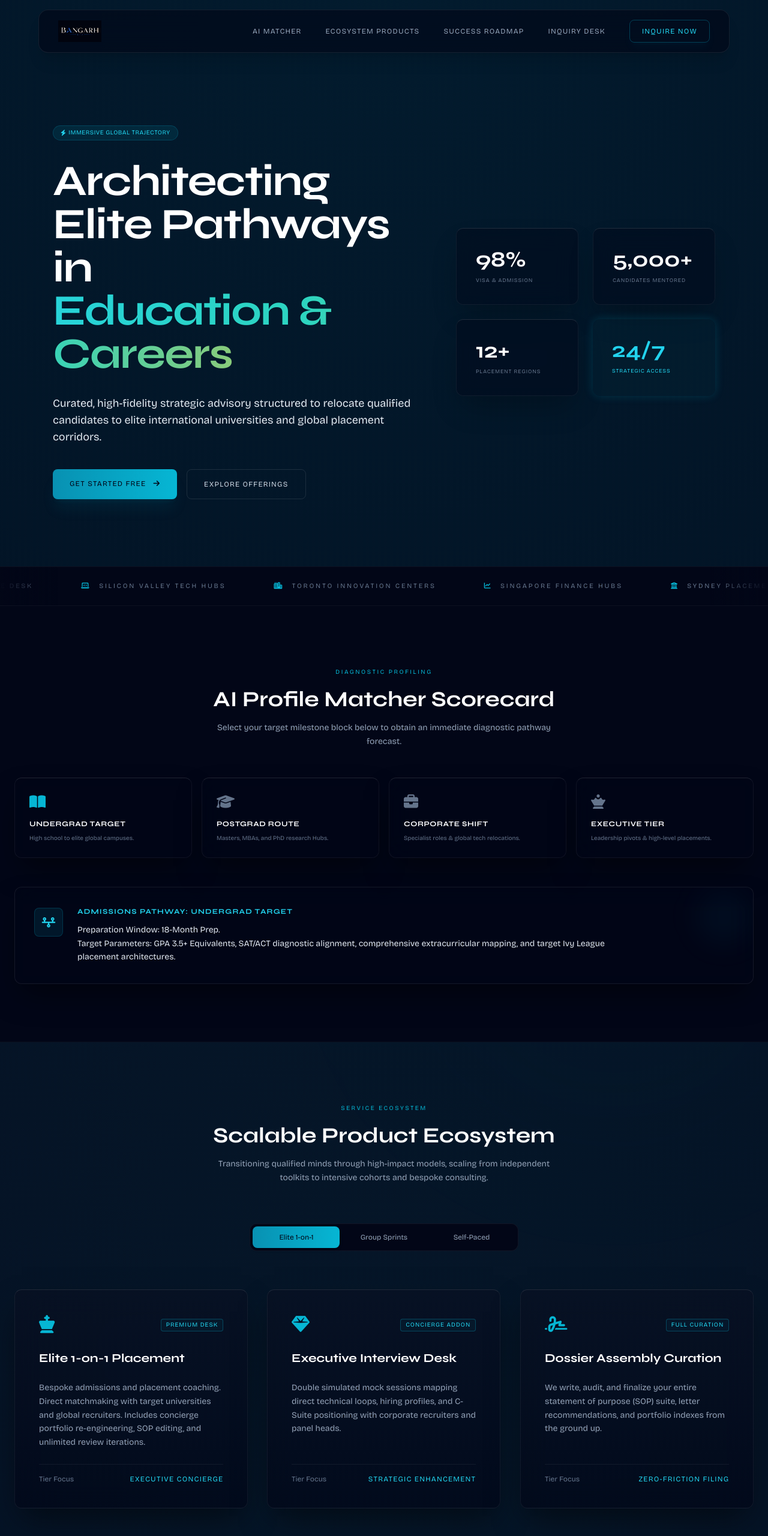
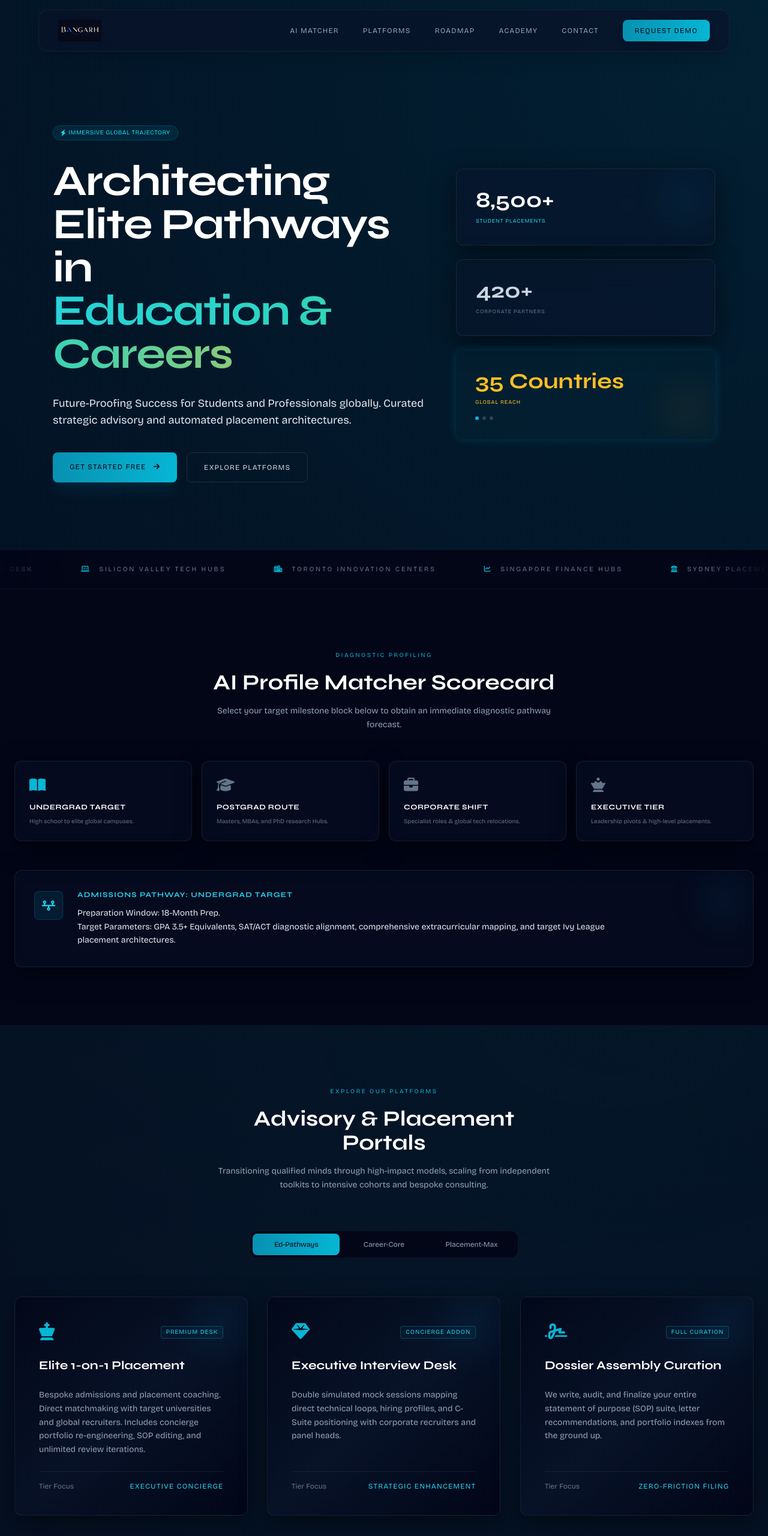
Before and after one commit to Hussain-45/Bangarh, a plain HTML site: page public/index.html in a window 1280 px wide. Shown: the top 2560 px of the page at 60% size. Drawn offline with nearby package versions, Linux system fonts and the light colour scheme; animation ran at ten frames a second.

Commit message:
Align platform layout, mesh glow elements, and asymmetric metric panels with image_707bc1.jpg

```diff
--- a/public/index.html
+++ b/public/index.html
@@ -65,25 +65,28 @@
       background: #06b6d4;
     }
 
-    /* Cinematic Radial Canvas Glow Spots with Center Ambient Light Ring */
+    /* Luminous Mesh Glow spots (As seen in image_707bc1.jpg) */
     .glow-canvas-top {
-      background: radial-gradient(circle at 50% 0%, rgba(6, 182, 212, 0.12) 0%, transparent 60%),
+      background: radial-gradient(circle at top right, rgba(6, 182, 212, 0.15), transparent 50%),
                   radial-gradient(circle at center, rgba(6, 182, 212, 0.07), transparent 65%);
     }
     .glow-canvas-bottom {
       background: radial-gradient(circle at 50% 100%, rgba(245, 158, 11, 0.06) 0%, transparent 60%);
     }
 
-    /* High-contrast Glassmorphic Layering border-t-white/[0.12] */
+    /* Ultra-Glassmorphic Container elements (As seen in image_707bc1.jpg) */
     .glass-overlay-depth {
-      background: rgba(2, 6, 23, 0.4);
+      background: rgba(11, 19, 43, 0.4);
       backdrop-filter: blur(20px);
       -webkit-backdrop-filter: blur(20px);
-      border-top: 1px solid rgba(255, 255, 255, 0.12);
-      border-left: 1px solid rgba(255, 255, 255, 0.06);
-      border-right: 1px solid rgba(255, 255, 255, 0.06);
-      border-bottom: 1px solid rgba(255, 255, 255, 0.06);
-      box-shadow: 0 25px 50px -12px rgba(0, 0, 0, 0.5);
+      border: 1px solid rgba(255, 255, 255, 0.08);
+      box-shadow: 0 12px 40px rgba(0, 0, 0, 0.5);
+    }
+
+    /* Brand logo image dark blend styling */
+    .brand-logo-blend {
+      filter: invert(1) contrast(1.2) brightness(1.2);
+      mix-blend-mode: screen;
     }
 
     /* Hardware-accelerated dynamic border glow card */
@@ -94,10 +97,7 @@
       transition: border-color 0.5s ease, box-shadow 0.5s ease, transform 0.5s cubic-bezier(0.25, 1, 0.5, 1);
     }
     .animated-glow-card:hover {
-      border-top-color: rgba(6, 182, 212, 0.6);
-      border-left-color: rgba(6, 182, 212, 0.2);
-      border-right-color: rgba(6, 182, 212, 0.2);
-      border-bottom-color: rgba(6, 182, 212, 0.2);
+      border-color: rgba(6, 182, 212, 0.4);
       box-shadow: 0 0 25px rgba(6, 182, 212, 0.12);
     }
 
@@ -146,12 +146,6 @@
       transform-style: preserve-3d;
       transform: perspective(1000px);
     }
-
-    /* Brand logo image dark blend styling */
-    .brand-logo-blend {
-      filter: invert(1) contrast(1.2) brightness(1.2);
-      mix-blend-mode: screen;
-    }
   </style>
 </head>
 <body class="bg-slate-950 text-slate-200 font-sans selection:bg-cyan-500 selection:text-slate-950 overflow-x-hidden min-h-screen flex flex-col relative glow-canvas-top">
@@ -162,8 +156,8 @@
     <div class="absolute bottom-[20%] left-[-10%] w-[50vw] h-[50vw] rounded-full bg-amber-950/10 blur-[150px] opacity-35"></div>
   </div>
 
-  <!-- FLOATING NAV COMPONENT (max-w-[90vw] and Syne emblem) -->
-  <header id="main-header" class="fixed top-4 left-6 right-6 z-50 max-w-[90vw] w-full rounded-2xl mx-auto bg-slate-950/60 backdrop-blur-xl border border-white/[0.08] py-4 px-8 transition-all duration-300 shadow-xl">
+  <!-- FLOATING GLASS NAVIGATION (As modeled in image_707bc1.jpg) -->
+  <header id="main-header" class="fixed top-4 left-6 right-6 z-50 max-w-[90vw] w-full rounded-2xl mx-auto bg-[#0A1128]/60 backdrop-blur-xl border border-white/[0.06] py-4 px-8 transition-all duration-300 shadow-xl">
     <div class="flex items-center justify-between">
 
       <!-- Brand Logo Emblem (Image) -->
@@ -172,16 +166,17 @@
       </a>
 
       <!-- Desktop Links with Underline Accent on Hover (Bricolage Grotesque) -->
-      <nav class="hidden md:flex items-center space-x-10 text-xs font-semibold uppercase tracking-widest text-slate-400">
+      <nav class="hidden lg:flex items-center space-x-10 text-xs font-semibold uppercase tracking-widest text-slate-400">
         <a href="#matcher" class="relative hover:text-white transition-all py-1 after:absolute after:bottom-0 after:left-0 after:w-0 hover:after:w-full after:h-[2px] after:bg-cyan-500 after:transition-all after:duration-300">AI Matcher</a>
-        <a href="#ecosystem" class="relative hover:text-white transition-all py-1 after:absolute after:bottom-0 after:left-0 after:w-0 hover:after:w-full after:h-[2px] after:bg-cyan-500 after:transition-all after:duration-300">Ecosystem Products</a>
-        <a href="#timeline" class="relative hover:text-white transition-all py-1 after:absolute after:bottom-0 after:left-0 after:w-0 hover:after:w-full after:h-[2px] after:bg-cyan-500 after:transition-all after:duration-300">Success Roadmap</a>
-        <a href="#contact" class="relative hover:text-white transition-all py-1 after:absolute after:bottom-0 after:left-0 after:w-0 hover:after:w-full after:h-[2px] after:bg-cyan-500 after:transition-all after:duration-300">Inquiry Desk</a>
-        <a href="#contact" class="px-5 py-2.5 border border-cyan-500/30 hover:border-cyan-500 text-cyan-400 hover:text-slate-950 hover:bg-cyan-500 transition-all duration-300 rounded-lg shadow-lg shadow-cyan-500/5">Inquire Now</a>
+        <a href="#ecosystem" class="relative hover:text-white transition-all py-1 after:absolute after:bottom-0 after:left-0 after:w-0 hover:after:w-full after:h-[2px] after:bg-cyan-500 after:transition-all after:duration-300">Platforms</a>
+        <a href="#timeline" class="relative hover:text-white transition-all py-1 after:absolute after:bottom-0 after:left-0 after:w-0 hover:after:w-full after:h-[2px] after:bg-cyan-500 after:transition-all after:duration-300">Roadmap</a>
+        <a href="#academy" class="relative hover:text-white transition-all py-1 after:absolute after:bottom-0 after:left-0 after:w-0 hover:after:w-full after:h-[2px] after:bg-cyan-500 after:transition-all after:duration-300">Academy</a>
+        <a href="#contact" class="relative hover:text-white transition-all py-1 after:absolute after:bottom-0 after:left-0 after:w-0 hover:after:w-full after:h-[2px] after:bg-cyan-500 after:transition-all after:duration-300">Contact</a>
+        <a href="#contact" class="px-5 py-2.5 bg-gradient-to-r from-cyan-600 to-cyan-500 hover:shadow-lg hover:shadow-cyan-500/25 text-slate-950 font-bold hover:bg-cyan-500 transition-all duration-300 rounded-lg shadow-lg">Request Demo</a>
       </nav>
 
       <!-- Mobile Menu Toggle -->
-      <button id="mobile-menu-btn" class="md:hidden text-lg text-slate-400 hover:text-cyan-400 focus:outline-none z-50">
+      <button id="mobile-menu-btn" class="lg:hidden text-lg text-slate-400 hover:text-cyan-400 focus:outline-none z-50">
         <i class="fa-solid fa-bars"></i>
       </button>
     </div>
@@ -189,14 +184,15 @@
     <!-- Mobile Drawer -->
     <div id="mobile-drawer" class="hidden fixed inset-0 bg-slate-950/98 backdrop-blur-xl z-40 flex flex-col justify-center items-center space-y-8 text-xs font-semibold uppercase tracking-widest">
       <a href="#matcher" class="mobile-nav-link text-slate-300 hover:text-cyan-400 transition-colors">AI Matcher</a>
-      <a href="#ecosystem" class="mobile-nav-link text-slate-300 hover:text-cyan-400 transition-colors">Ecosystem Products</a>
-      <a href="#timeline" class="mobile-nav-link text-slate-300 hover:text-cyan-400 transition-colors">Success Roadmap</a>
-      <a href="#contact" class="mobile-nav-link text-slate-300 hover:text-cyan-400 transition-colors">Inquiry Desk</a>
-      <a href="#contact" class="mobile-nav-link px-6 py-2.5 border border-cyan-500 text-cyan-400 hover:bg-cyan-500/10">Inquire Now</a>
+      <a href="#ecosystem" class="mobile-nav-link text-slate-300 hover:text-cyan-400 transition-colors">Platforms</a>
+      <a href="#timeline" class="mobile-nav-link text-slate-300 hover:text-cyan-400 transition-colors">Roadmap</a>
+      <a href="#academy" class="mobile-nav-link text-slate-300 hover:text-cyan-400 transition-colors">Academy</a>
+      <a href="#contact" class="mobile-nav-link text-slate-300 hover:text-cyan-400 transition-colors">Contact</a>
+      <a href="#contact" class="mobile-nav-link px-6 py-2.5 border border-cyan-500 text-cyan-400 hover:bg-cyan-500/10">Request Demo</a>
     </div>
   </header>
 
-  <!-- ASYMMETRIC HERO & METRICS EXPANSION (max-w-[90vw]) -->
+  <!-- ASYMMETRIC MESH HERO ARENA (max-w-[90vw]) -->
   <section class="relative pt-36 pb-20 md:pt-52 md:pb-28 hero-radial overflow-hidden z-10">
     <div class="max-w-[90vw] mx-auto px-6 grid grid-cols-1 lg:grid-cols-12 gap-12 items-center">
 
@@ -209,8 +205,8 @@
           Architecting Elite Pathways in <br>
           <span class="text-transparent bg-clip-text bg-gradient-to-r from-cyan-400 via-teal-400 to-amber-400 animate-gradient">Education & Careers</span>
         </h1>
-        <p class="text-slate-350 text-base sm:text-lg leading-relaxed max-w-2xl">
-          Curated, high-fidelity strategic advisory structured to relocate qualified candidates to elite international universities and global placement corridors.
+        <p class="text-slate-350 text-base sm:text-lg leading-relaxed max-w-2xl font-bricolage font-light">
+          Future-Proofing Success for Students and Professionals globally. Curated strategic advisory and automated placement architectures.
         </p>
 
         <!-- CTA Buttons -->
@@ -219,37 +215,40 @@
             Get Started Free <i class="fa-solid fa-arrow-right ml-2 text-xs"></i>
           </a>
           <a href="#ecosystem" class="px-7 py-4 border border-white/10 hover:border-cyan-500/40 text-slate-300 hover:text-cyan-400 font-bold text-xs uppercase tracking-widest transition-all rounded-lg">
-            Explore Offerings
+            Explore Platforms
           </a>
         </div>
       </div>
 
       <!-- Hero Right Parallax Metrics Grid (5 slots) -->
       <div class="lg:col-span-5 w-full">
-        <div class="grid grid-cols-2 gap-6 max-w-lg mx-auto">
+        <div class="space-y-6 max-w-lg mx-auto relative">
 
-          <!-- Metric Card 1 -->
-          <div class="tilt-card p-8 glass-overlay-depth rounded-xl animated-glow-card transition-all transform-gpu shadow-2xl" style="will-change: transform;">
-            <div class="text-3xl sm:text-4xl font-heading font-black text-white">98%</div>
-            <div class="text-[9px] font-bold text-slate-500 uppercase tracking-widest mt-2">Visa & Admission</div>
+          <!-- Stat Panel 1: Student Placements -->
+          <div class="tilt-card p-8 bg-[#0B132B]/40 backdrop-blur-xl border border-white/[0.08] shadow-[0_12px_40px_rgba(0,0,0,0.5)] rounded-xl animated-glow-card transition-all transform-gpu relative overflow-hidden" style="will-change: transform;">
+            <div class="absolute top-0 right-0 w-24 h-24 bg-cyan-500/5 rounded-full blur-xl"></div>
+            <div class="text-4xl font-heading font-black text-white">8,500+</div>
+            <div class="text-[9px] font-bold text-cyan-400 uppercase tracking-widest mt-2 font-bricolage">Student Placements</div>
           </div>
 
-          <!-- Metric Card 2 -->
-          <div class="tilt-card p-8 glass-overlay-depth rounded-xl animated-glow-card transition-all transform-gpu shadow-2xl" style="will-change: transform;">
-            <div class="text-3xl sm:text-4xl font-heading font-black text-white">5,000+</div>
-            <div class="text-[9px] font-bold text-slate-500 uppercase tracking-widest mt-2">Candidates Mentored</div>
+          <!-- Stat Panel 2: Corporate Partners -->
+          <div class="tilt-card p-8 bg-[#0B132B]/40 backdrop-blur-xl border border-white/[0.08] shadow-[0_12px_40px_rgba(0,0,0,0.5)] rounded-xl animated-glow-card transition-all transform-gpu relative overflow-hidden" style="will-change: transform;">
+            <div class="text-4xl font-heading font-black text-slate-300">420+</div>
+            <div class="text-[9px] font-bold text-slate-500 uppercase tracking-widest mt-2 font-bricolage">Corporate Partners</div>
           </div>
 
-          <!-- Metric Card 3 -->
-          <div class="tilt-card p-8 glass-overlay-depth rounded-xl animated-glow-card transition-all transform-gpu shadow-2xl" style="will-change: transform;">
-            <div class="text-3xl sm:text-4xl font-heading font-black text-white">12+</div>
-            <div class="text-[9px] font-bold text-slate-500 uppercase tracking-widest mt-2">Placement Regions</div>
-          </div>
+          <!-- Stat Panel 3: Global Reach (Highlighted Accent) -->
+          <div class="tilt-card p-8 bg-cyan-950/20 border-cyan-500/40 shadow-[0_0_15px_rgba(6,182,212,0.2)] rounded-xl animated-glow-card transition-all transform-gpu relative overflow-hidden" style="will-change: transform;">
+            <div class="absolute bottom-0 right-0 w-24 h-24 bg-amber-500/5 rounded-full blur-xl"></div>
+            <div class="text-4xl font-heading font-black text-amber-400">35 Countries</div>
+            <div class="text-[9px] font-bold text-amber-400 uppercase tracking-widest mt-2 font-bricolage">Global Reach</div>
 
-          <!-- Metric Card 4 (Highlighted Active Glow Border) -->
-          <div class="tilt-card p-8 bg-cyan-950/20 border-cyan-500/40 rounded-xl animated-glow-card transition-all transform-gpu shadow-[0_0_15px_rgba(6,182,212,0.2)]" style="will-change: transform;">
-            <div class="text-3xl sm:text-4xl font-heading font-black text-cyan-400">24/7</div>
-            <div class="text-[9px] font-bold text-cyan-400 uppercase tracking-widest mt-2">Strategic Access</div>
+            <!-- Micro pagination indicators at bottom -->
+            <div class="flex space-x-1.5 mt-4">
+              <span class="w-1.5 h-1.5 rounded-full bg-cyan-500"></span>
+              <span class="w-1.5 h-1.5 rounded-full bg-slate-700"></span>
+              <span class="w-1.5 h-1.5 rounded-full bg-slate-700"></span>
+            </div>
           </div>
 
         </div>
@@ -346,14 +345,14 @@
     </div>
   </section>
 
-  <!-- THE WIDE-SPAN SCALABLE ECOSYSTEM GRID (#ecosystem) -->
+  <!-- PLATFORMS CROSS-FADE SYSTEM (#ecosystem) -->
   <section id="ecosystem" class="py-24 bg-slate-900/20 border-b border-white/[0.03] relative z-10">
     <div class="max-w-7xl mx-auto px-6 space-y-16">
 
       <!-- Section Header -->
       <div class="text-center max-w-xl mx-auto space-y-4">
-        <span class="text-[10px] font-bold tracking-[0.25em] uppercase text-cyan-500 font-sans">Service ecosystem</span>
-        <h2 class="text-3xl sm:text-4xl font-heading font-extrabold text-white">Scalable Product Ecosystem</h2>
+        <span class="text-[10px] font-bold tracking-[0.25em] uppercase text-cyan-500 font-sans">Explore Our Platforms</span>
+        <h2 class="text-3xl sm:text-4xl font-heading font-extrabold text-white">Advisory & Placement Portals</h2>
         <p class="text-slate-400 text-sm leading-relaxed">
           Transitioning qualified minds through high-impact models, scaling from independent toolkits to intensive cohorts and bespoke consulting.
         </p>
@@ -366,13 +365,13 @@
           <div id="ecosystem-tab-indicator" class="absolute top-1 bottom-1 left-1 w-[calc(33.33%-4px)] bg-gradient-to-r from-cyan-600 to-cyan-500 rounded-lg transition-all duration-300 ease-out z-0 shadow-md"></div>
 
           <button id="tab-elite" class="relative z-10 w-1/3 py-2.5 text-center text-xs font-semibold rounded-lg transition-colors duration-300 text-slate-950 font-bold focus:outline-none font-sans">
-            Elite 1-on-1
+            Ed-Pathways
           </button>
           <button id="tab-sprints" class="relative z-10 w-1/3 py-2.5 text-center text-xs font-semibold rounded-lg transition-colors duration-300 text-slate-400 hover:text-slate-200 focus:outline-none font-sans">
-            Group Sprints
+            Career-Core
           </button>
           <button id="tab-toolkits" class="relative z-10 w-1/3 py-2.5 text-center text-xs font-semibold rounded-lg transition-colors duration-300 text-slate-400 hover:text-slate-200 focus:outline-none font-sans">
-            Self-Paced
+            Placement-Max
           </button>
         </div>
       </div>
@@ -500,7 +499,8 @@
         <div class="grid grid-cols-1 md:grid-cols-2 lg:grid-cols-3 gap-8">
 
             <!-- Program Card 01: Test Prep -->
-            <div class="bg-slate-950/30 backdrop-blur-xl border border-white/[0.06] rounded-xl p-8 flex flex-col justify-between hover:border-cyan-500/30 transition-all duration-300 group hover:-translate-y-1 transform-gpu shadow-2xl">
+            <div class="bg-[#0B132B]/40 backdrop-blur-xl border border-white/[0.08] shadow-[0_12px_40px_rgba(0,0,0,0.5)] rounded-xl p-8 flex flex-col justify-between hover:border-cyan-500/30 transition-all duration-300 group hover:-translate-y-1 transform-gpu relative overflow-hidden">
+                <div class="absolute top-0 right-0 w-24 h-24 bg-cyan-500/5 rounded-full blur-xl"></div>
                 <div>
                     <div class="flex items-center justify-between mb-6">
                         <span class="font-bricolage text-[10px] font-bold text-cyan-400 bg-cyan-500/10 px-3 py-1 rounded-full uppercase tracking-wider">Live Group Cohort</span>
@@ -513,7 +513,7 @@
             </div>
 
             <!-- Program Card 02: Digital Downloads -->
-            <div class="bg-slate-950/30 backdrop-blur-xl border border-white/[0.06] rounded-xl p-8 flex flex-col justify-between hover:border-cyan-500/30 transition-all duration-300 group hover:-translate-y-1 transform-gpu shadow-2xl">
+            <div class="bg-[#0B132B]/40 backdrop-blur-xl border border-white/[0.08] shadow-[0_12px_40px_rgba(0,0,0,0.5)] rounded-xl p-8 flex flex-col justify-between hover:border-cyan-500/30 transition-all duration-300 group hover:-translate-y-1 transform-gpu relative overflow-hidden">
                 <div>
                     <div class="flex items-center justify-between mb-6">
                         <span class="font-bricolage text-[10px] font-bold text-amber-400 bg-amber-500/10 px-3 py-1 rounded-full uppercase tracking-wider">Instant Access Vault</span>
@@ -526,7 +526,8 @@
             </div>
 
             <!-- Program Card 03: Corporate B2B -->
-            <div class="bg-slate-950/30 backdrop-blur-xl border border-white/[0.06] rounded-xl p-8 flex flex-col justify-between hover:border-cyan-500/30 transition-all duration-300 group hover:-translate-y-1 transform-gpu shadow-2xl">
+            <div class="bg-[#0B132B]/40 backdrop-blur-xl border border-white/[0.08] shadow-[0_12px_40px_rgba(0,0,0,0.5)] rounded-xl p-8 flex flex-col justify-between hover:border-cyan-500/30 transition-all duration-300 group hover:-translate-y-1 transform-gpu relative overflow-hidden">
+                <div class="absolute bottom-0 right-0 w-24 h-24 bg-amber-500/5 rounded-full blur-xl"></div>
                 <div>
                     <div class="flex items-center justify-between mb-6">
                         <span class="font-bricolage text-[10px] font-bold text-purple-400 bg-purple-500/10 px-3 py-1 rounded-full uppercase tracking-wider">Institutional B2B</span>
@@ -543,7 +544,7 @@
   </section>
 
   <!-- AUTHORITY PROOF BLOCKQUOTE -->
-  <section class="py-20 bg-slate-900/40 border-b border-white/[0.03] relative z-10 text-center font-sans">
+  <section class="py-20 bg-[#020617] border-b border-white/[0.03] relative z-10 text-center font-sans">
     <div class="max-w-4xl mx-auto px-6">
       <div class="w-12 h-10 mx-auto text-cyan-500 text-4xl mb-4 opacity-30"><i class="fa-solid fa-quote-right"></i></div>
       <blockquote class="text-base sm:text-lg font-light text-slate-350 italic leading-relaxed max-w-2xl mx-auto">
@@ -645,7 +646,7 @@
               <span class="text-cyan-500 text-xs faq-icon"><i class="fa-solid fa-chevron-down"></i></span>
             </button>
             <div class="faq-content">
-              <p class="px-5 pb-5 text-slate-450 text-xs leading-relaxed border-t border-white/[0.04] pt-4">
+              <p class="px-5 pb-5 text-slate-450 text-xs leading-relaxed border-t border-white/[0.04] pt-4 font-bricolage">
                 Primary intakes fall in September (Fall) and January (Spring) for studies. Recruitment calendars for corporations are mapped quarterly, with peak filings happening early in the year.
               </p>
             </div>
@@ -658,7 +659,7 @@
               <span class="text-cyan-500 text-xs faq-icon"><i class="fa-solid fa-chevron-down"></i></span>
             </button>
             <div class="faq-content">
-              <p class="px-5 pb-5 text-slate-455 text-slate-450 text-xs leading-relaxed border-t border-white/[0.04] pt-4">
+              <p class="px-5 pb-5 text-slate-450 text-xs leading-relaxed border-t border-white/[0.04] pt-4 font-bricolage">
                 We align credentials via research project positioning, verified credential evaluations (e.g. WES), GMAT/GRE tracking metrics, and targeting pathways modules.
               </p>
             </div>
@@ -671,7 +672,7 @@
               <span class="text-cyan-500 text-xs faq-icon"><i class="fa-solid fa-chevron-down"></i></span>
             </button>
             <div class="faq-content">
-              <p class="px-5 pb-5 text-slate-450 text-xs leading-relaxed border-t border-white/[0.04] pt-4">
+              <p class="px-5 pb-5 text-slate-450 text-xs leading-relaxed border-t border-white/[0.04] pt-4 font-bricolage">
                 Visa schedules scale based on destination. The UK averages 3-4 weeks under standard tracks; the US requires active interview booking, scaling 2-5 months; Canada ranges 8-16 weeks.
               </p>
             </div>
@@ -684,7 +685,7 @@
               <span class="text-cyan-500 text-xs faq-icon"><i class="fa-solid fa-chevron-down"></i></span>
             </button>
             <div class="faq-content">
-              <p class="px-5 pb-5 text-slate-450 text-xs leading-relaxed border-t border-white/[0.04] pt-4">
+              <p class="px-5 pb-5 text-slate-450 text-xs leading-relaxed border-t border-white/[0.04] pt-4 font-bricolage">
                 We bridge your relocation through temporary accommodation search guides, compliance reporting (bank/BRP setup), and connecting you with active alumni or professional job boards.
               </p>
             </div>
@@ -706,9 +707,10 @@
 
       <div class="flex items-center space-x-8 text-slate-450">
         <a href="#matcher" class="hover:text-cyan-400 transition-colors">Assessment</a>
-        <a href="#ecosystem" class="hover:text-cyan-400 transition-colors">Ecosystem</a>
+        <a href="#ecosystem" class="hover:text-cyan-400 transition-colors">Platforms</a>
         <a href="#timeline" class="hover:text-cyan-400 transition-colors">Roadmap</a>
-        <a href="#contact" class="hover:text-cyan-400 transition-colors">Intake Portal</a>
+        <a href="#academy" class="hover:text-cyan-400 transition-colors">Academy</a>
+        <a href="#contact" class="hover:text-cyan-400 transition-colors">Contact</a>
       </div>
 
       <div>
@@ -1089,7 +1091,9 @@
         setTimeout(() => {
           const current = ecosystemData[tab];
           ecosystemCards.innerHTML = current.map(item => `
-            <div class="ecosystem-card p-10 glass-overlay-depth rounded-xl animated-glow-card bg-gradient-to-b from-slate-900/40 to-slate-950/40 flex flex-col justify-between min-h-[360px] transform transition-all duration-300">
+            <div class="ecosystem-card p-10 bg-gradient-to-br from-slate-950/80 via-[#0B132B]/50 to-[#020617] backdrop-blur-xl border border-white/[0.08] shadow-[0_12px_40px_rgba(0,0,0,0.5)] rounded-xl animated-glow-card flex flex-col justify-between min-h-[360px] transform transition-all duration-300 relative overflow-hidden">
+              <!-- Corner Neon lights -->
+              <div class="absolute top-0 right-0 w-24 h-24 bg-cyan-500/5 rounded-full blur-xl"></div>
               <div class="space-y-6">
                 <div class="flex justify-between items-center">
                   <span class="text-cyan-500 text-3xl">${item.icon}</span>
```
Also changed, not shown: design/tasks.md (+21 -14 lines).
